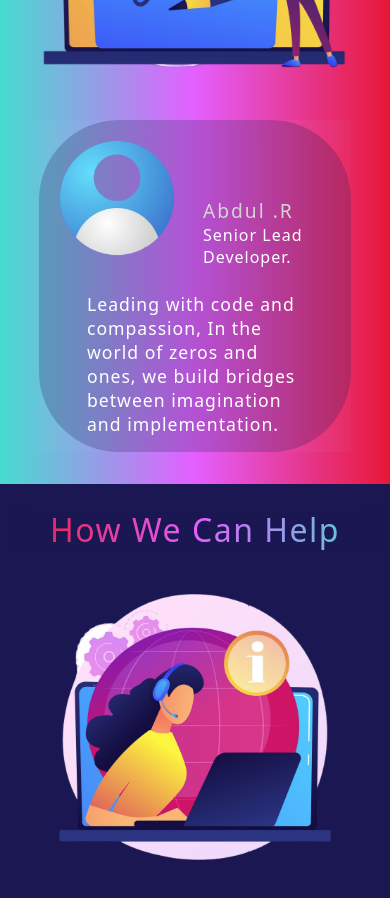
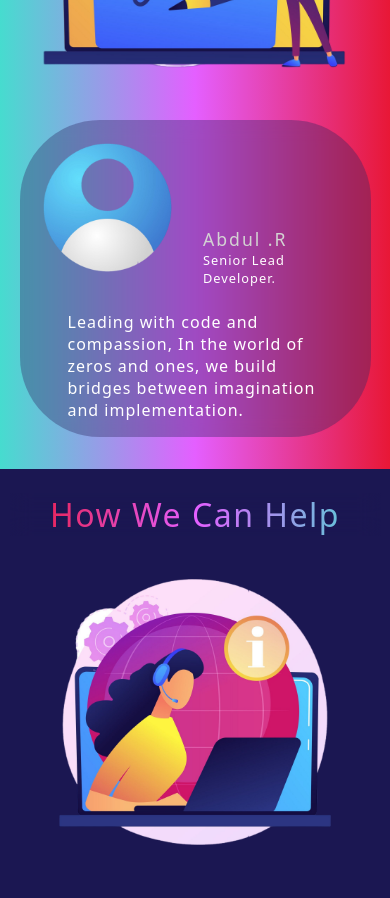
Before and after one commit to abdulrehmanibk/1s2f3y4n5e6, a React (Vite) app: page / in a window 390 px wide. Shown: the part 3320-4218 px from the top of the page. Built offline with nearby package versions, Linux system fonts and the light colour scheme.

Commit message:
second commit

```diff
--- a/src/pages/home/third.css
+++ b/src/pages/home/third.css
@@ -39,7 +39,7 @@
     /* height: 35rem; */
     cursor:context-menu;
     backdrop-filter: blur(10px);
-    background-color: #1b17523d;
+    background-color: #1b175258;
     border-radius: 5rem;
     /* position: relative; */
 }
@@ -49,6 +49,8 @@
     scroll-snap-type: x mandatory;
     scroll-behavior: smooth;
     position: relative;
+    border-radius: 5rem;
+
 }
 
 .allReviews .review{
@@ -64,7 +66,6 @@
 .review_slider{
     display: flex;
     column-gap: 1rem;
-    /* position: absolute; */
     bottom: 1.2rem;
     left: 50%;
     transform: translateX(-50%);
@@ -118,6 +119,7 @@ width: 100%;
 .allReviews::-webkit-scrollbar-thumb{
     background:  linear-gradient( to right,#5ffff2ab, #e45fffab, #e81736ac);
     border-radius: .5rem;
+    width: 100%;
 }
 .allReviews::-webkit-scrollbar{
     height: 10px;
@@ -130,6 +132,7 @@ width: 100%;
     .rimg img{
         /* border: 0.1rem solid black; */
         width: 50%;
+
         /* padding: .5rem; */
     }
 
@@ -152,7 +155,8 @@ width: 100%;
  @media (max-width: 768px) {
     .tright{
         /* width: 95vw; */
-        width: 80%;
+        width: 90%;
+        /* width: 36rem; */
 
         margin-bottom: 2rem;
     }
@@ -170,3 +174,15 @@ width: 100%;
         font-size: 1.2rem;
     }
  }
+ @media (max-width: 400px) {
+    .review > p{
+        font-size: 1rem;
+    }
+    .rimg p::first-line{
+        font-size: 1.1rem;
+    }
+    .rimg p{
+        font-size: .8rem;
+    }
+
+ }
```
